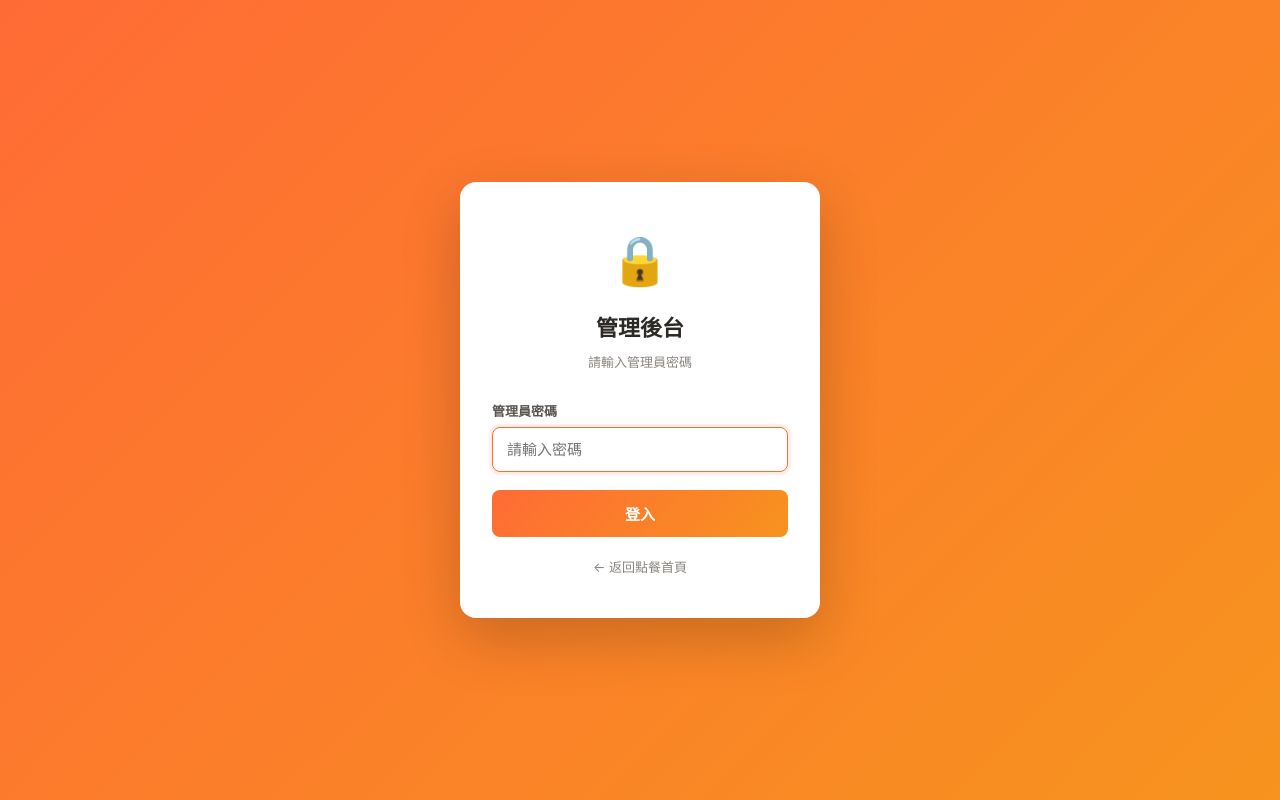
After one commit to moondyjohn/qr-order-system, a Flask app: page /admin/login in a window 1280 px wide. The commit adds this page. Run offline with Flask 3, Linux system fonts and the light colour scheme.

Commit message:
feat: admin password protection, hide home link from QR scan page

```diff
--- a/app.py
+++ b/app.py
@@ -8,7 +8,8 @@ import qrcode
 import base64
 from io import BytesIO
 from datetime import datetime
-from flask import Flask, render_template, request, jsonify, send_from_directory, redirect, url_for
+from flask import Flask, render_template, request, jsonify, send_from_directory, redirect, url_for, session
+from functools import wraps
 from PIL import Image
 
 from database import db, init_db, Table, Category, Dish, Order, OrderItem
@@ -68,8 +69,9 @@ def order_page(table_number):
         dishes = Dish.query.filter_by(category_id=cat.id, is_available=True).all()
         if dishes:
             dishes_by_category[cat] = dishes
+    from_home = request.args.get('ref') == 'home'
     return render_template('table_order.html', table=table,
-                          categories=dishes_by_category)
+                          categories=dishes_by_category, from_home=from_home)
 
 
 @app.route('/api/order/<table_number>/orders', methods=['GET'])
@@ -138,14 +140,46 @@ def submit_order(table_number):
     return jsonify({'success': True, 'order_id': order.id, 'total': total})
 
 
+# ======================== 管理後台認證 ========================
+
+ADMIN_PASSWORD = 'admin888'
+
+def admin_required(f):
+    @wraps(f)
+    def decorated(*args, **kwargs):
+        if not session.get('admin_logged_in'):
+            return redirect(url_for('admin_login'))
+        return f(*args, **kwargs)
+    return decorated
+
+
+@app.route('/admin/login', methods=['GET', 'POST'])
+def admin_login():
+    error = None
+    if request.method == 'POST':
+        if request.form.get('password') == ADMIN_PASSWORD:
+            session['admin_logged_in'] = True
+            return redirect(url_for('admin'))
+        error = '密碼錯誤'
+    return render_template('admin_login.html', error=error)
+
+
+@app.route('/admin/logout')
+def admin_logout():
+    session.pop('admin_logged_in', None)
+    return redirect(url_for('admin_login'))
+
+
 # ======================== 管理後台路由 ========================
 
 @app.route('/admin')
+@admin_required
 def admin():
     return render_template('admin.html')
 
 
 @app.route('/admin/dishes')
+@admin_required
 def admin_dishes():
     categories = Category.query.order_by(Category.sort_order).all()
     dishes = Dish.query.order_by(Dish.id.desc()).all()
@@ -153,23 +187,27 @@ def admin_dishes():
 
 
 @app.route('/admin/tables')
+@admin_required
 def admin_tables():
     tables = Table.query.order_by(Table.table_number).all()
     return render_template('admin_tables.html', tables=tables)
 
 
 @app.route('/admin/orders')
+@admin_required
 def admin_orders():
     orders = Order.query.order_by(Order.created_at.desc()).all()
     return render_template('admin_orders.html', orders=orders)
 
 
 @app.route('/admin/categories')
+@admin_required
 def admin_categories():
     return render_template('admin_categories.html')
 
 
 @app.route('/admin/reports')
+@admin_required
 def admin_reports():
     return render_template('admin_reports.html')
 
@@ -177,6 +215,7 @@ def admin_reports():
 # ======================== 管理 API ========================
 
 @app.route('/api/admin/categories', methods=['GET'])
+@admin_required
 def get_categories():
     cats = Category.query.order_by(Category.sort_order).all()
     result = []
@@ -192,6 +231,7 @@ def get_categories():
 
 
 @app.route('/api/admin/categories', methods=['POST'])
+@admin_required
 def add_category():
     data = request.get_json()
     if not data:
@@ -212,6 +252,7 @@ def add_category():
 
 
 @app.route('/api/admin/categories/<int:cat_id>', methods=['PUT'])
+@admin_required
 def update_category(cat_id):
     cat = Category.query.get_or_404(cat_id)
     data = request.get_json()
@@ -234,6 +275,7 @@ def update_category(cat_id):
 
 
 @app.route('/api/admin/categories/<int:cat_id>', methods=['DELETE'])
+@admin_required
 def delete_category(cat_id):
     cat = Category.query.get_or_404(cat_id)
     dish_count = Dish.query.filter_by(category_id=cat_id).count()
@@ -245,6 +287,7 @@ def delete_category(cat_id):
 
 
 @app.route('/api/admin/dishes', methods=['GET'])
+@admin_required
 def get_dishes():
     dishes = Dish.query.order_by(Dish.id.desc()).all()
     result = []
@@ -264,6 +307,7 @@ def get_dishes():
 
 
 @app.route('/api/admin/dishes', methods=['POST'])
+@admin_required
 def add_dish():
     data = request.form if request.form else request.get_json()
     if not data:
@@ -298,6 +342,7 @@ def add_dish():
 
 
 @app.route('/api/admin/dishes/<int:dish_id>', methods=['PUT'])
+@admin_required
 def update_dish(dish_id):
     dish = Dish.query.get_or_404(dish_id)
 
@@ -335,6 +380,7 @@ def update_dish(dish_id):
 
 
 @app.route('/api/admin/dishes/<int:dish_id>', methods=['DELETE'])
+@admin_required
 def delete_dish(dish_id):
     dish = Dish.query.get_or_404(dish_id)
 
@@ -366,6 +412,7 @@ def delete_dish(dish_id):
 
 
 @app.route('/api/admin/tables', methods=['GET'])
+@admin_required
 def get_tables():
     tables = Table.query.order_by(Table.table_number).all()
     result = []
@@ -397,6 +444,7 @@ def get_tables():
 
 
 @app.route('/api/admin/tables', methods=['POST'])
+@admin_required
 def add_table():
     data = request.get_json()
     table_number = data.get('table_number', '').strip()
@@ -420,6 +468,7 @@ def add_table():
 
 
 @app.route('/api/admin/tables/batch', methods=['POST'])
+@admin_required
 def batch_add_tables():
     """批量生成檯號，格式 1001-1012"""
     data = request.get_json()
@@ -474,6 +523,7 @@ def batch_add_tables():
 
 
 @app.route('/api/admin/tables/<int:table_id>', methods=['DELETE'])
+@admin_required
 def delete_table(table_id):
     table = Table.query.get_or_404(table_id)
     # 檢查是否有未完成訂單
@@ -486,6 +536,7 @@ def delete_table(table_id):
 
 
 @app.route('/api/admin/orders', methods=['GET'])
+@admin_required
 def get_orders():
     status = request.args.get('status', '')
     query = Order.query
@@ -513,6 +564,7 @@ def get_orders():
 
 
 @app.route('/api/admin/orders/<int:order_id>/status', methods=['PUT'])
+@admin_required
 def update_order_status(order_id):
     order = Order.query.get_or_404(order_id)
     data = request.get_json()
@@ -548,6 +600,7 @@ def table_checkout(table_id):
 
 
 @app.route('/api/admin/reports/daily', methods=['GET'])
+@admin_required
 def get_daily_report():
     """獲取每日營業額統計"""
     date_str = request.args.get('date')
@@ -594,6 +647,7 @@ def get_daily_report():
 
 
 @app.route('/api/admin/reports/monthly', methods=['GET'])
+@admin_required
 def get_monthly_report():
     """獲取月度營業額統計"""
     year = request.args.get('year', datetime.now().year)
--- /dev/null
+++ b/templates/admin_login.html
@@ -0,0 +1,133 @@
+<!DOCTYPE html>
+<html lang="zh-CN">
+<head>
+    <meta charset="UTF-8">
+    <meta name="viewport" content="width=device-width, initial-scale=1.0">
+    <title>管理後台登入</title>
+    <link rel="stylesheet" href="{{ url_for('static', filename='css/style.css') }}">
+    <style>
+        .login-wrap {
+            min-height: 100vh;
+            display: flex;
+            align-items: center;
+            justify-content: center;
+            background: linear-gradient(135deg, #FF6B35 0%, #F7931E 100%);
+            padding: 20px;
+        }
+        .login-card {
+            background: white;
+            border-radius: 16px;
+            padding: 40px 32px;
+            width: 100%;
+            max-width: 360px;
+            box-shadow: 0 20px 60px rgba(0,0,0,0.2);
+        }
+        .login-icon {
+            text-align: center;
+            font-size: 48px;
+            margin-bottom: 12px;
+        }
+        .login-title {
+            text-align: center;
+            font-size: 22px;
+            font-weight: 700;
+            color: #2D2A26;
+            margin-bottom: 6px;
+        }
+        .login-sub {
+            text-align: center;
+            font-size: 13px;
+            color: #8B857E;
+            margin-bottom: 28px;
+        }
+        .form-group {
+            margin-bottom: 18px;
+        }
+        .form-group label {
+            display: block;
+            font-size: 13px;
+            font-weight: 600;
+            color: #5A5550;
+            margin-bottom: 6px;
+        }
+        .form-input {
+            width: 100%;
+            padding: 12px 14px;
+            border: 1.5px solid #E8E2DA;
+            border-radius: 8px;
+            font-size: 15px;
+            font-family: inherit;
+            transition: all 0.2s;
+            box-sizing: border-box;
+        }
+        .form-input:focus {
+            outline: none;
+            border-color: #FF6B35;
+            box-shadow: 0 0 0 3px rgba(255,107,53,0.12);
+        }
+        .login-btn {
+            width: 100%;
+            padding: 13px;
+            background: linear-gradient(135deg, #FF6B35 0%, #F7931E 100%);
+            color: white;
+            border: none;
+            border-radius: 8px;
+            font-size: 15px;
+            font-weight: 700;
+            cursor: pointer;
+            transition: all 0.2s;
+        }
+        .login-btn:hover {
+            transform: translateY(-1px);
+            box-shadow: 0 6px 16px rgba(255,107,53,0.3);
+        }
+        .login-btn:active {
+            transform: translateY(0);
+        }
+        .error-msg {
+            background: #FFE8E0;
+            color: #D34A1A;
+            padding: 10px 14px;
+            border-radius: 8px;
+            font-size: 13px;
+            font-weight: 600;
+            margin-bottom: 16px;
+            text-align: center;
+        }
+        .back-home {
+            display: block;
+            text-align: center;
+            margin-top: 20px;
+            color: #8B857E;
+            font-size: 13px;
+            text-decoration: none;
+        }
+        .back-home:hover {
+            color: #FF6B35;
+        }
+    </style>
+</head>
+<body>
+<div class="login-wrap">
+    <div class="login-card">
+        <div class="login-icon">🔒</div>
+        <div class="login-title">管理後台</div>
+        <div class="login-sub">請輸入管理員密碼</div>
+
+        {% if error %}
+        <div class="error-msg">⚠ {{ error }}</div>
+        {% endif %}
+
+        <form method="POST">
+            <div class="form-group">
+                <label>管理員密碼</label>
+                <input type="password" name="password" class="form-input" required autofocus placeholder="請輸入密碼">
+            </div>
+            <button type="submit" class="login-btn">登入</button>
+        </form>
+
+        <a href="/" class="back-home">← 返回點餐首頁</a>
+    </div>
+</div>
+</body>
+</html>
```
Also changed, not shown: templates/table_order.html (+6 -2 lines).
